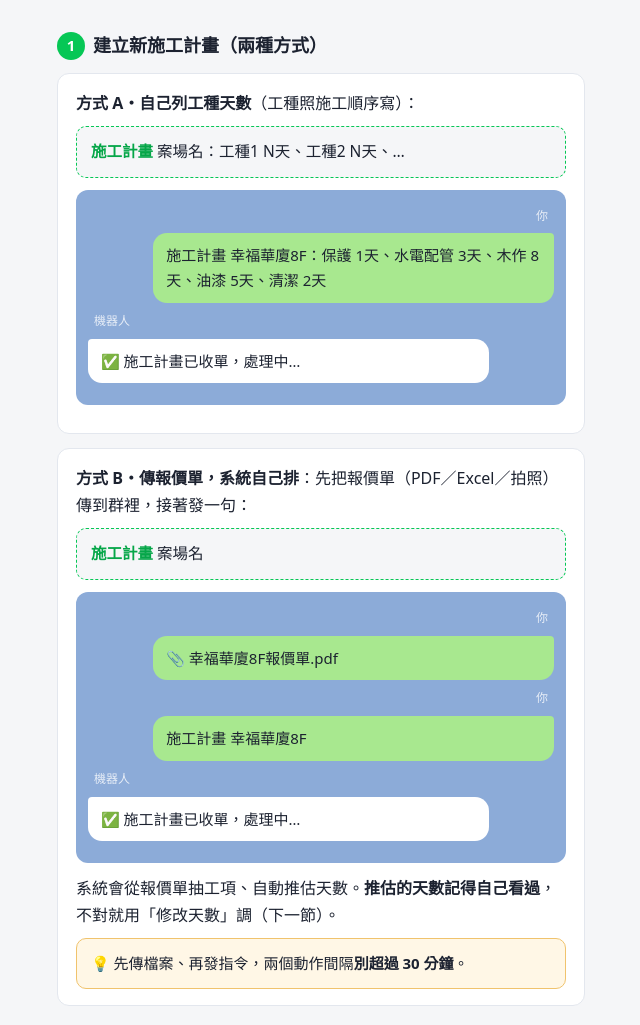
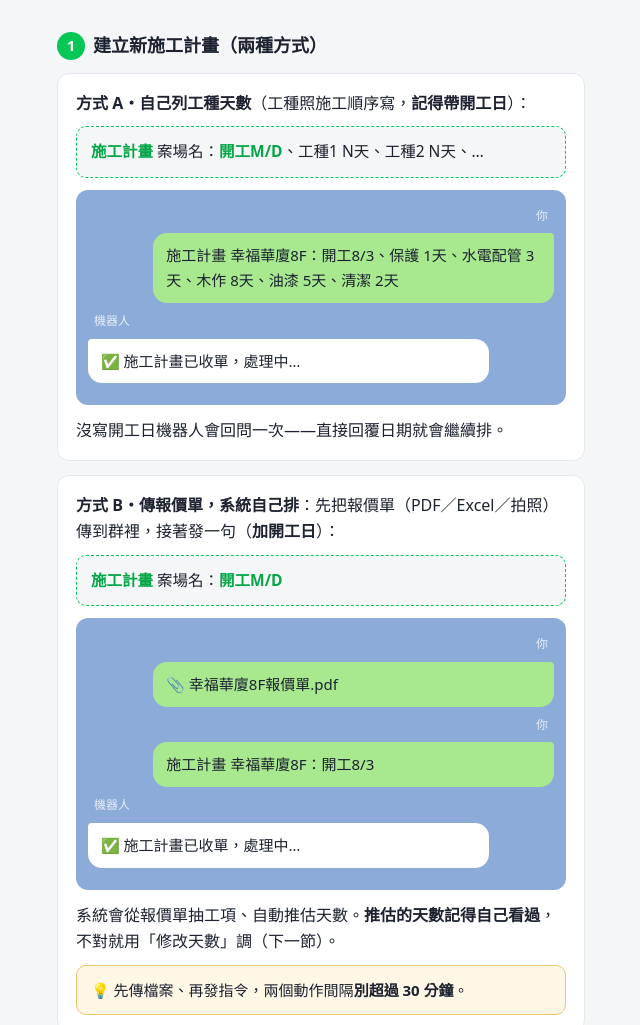
Before and after one commit to FennixChou/ruguo-plan-guide, a plain HTML site: page index.html in a window 1280 px wide. Shown: the part 411-1436 px from the top of the page, without its empty margins (319-959 px from the left). Drawn offline with Linux system fonts and the light colour scheme.

Commit message:
手冊 v2.2：教學範例全面帶開工日、修改指令補開工日改法
Co-Authored-By: Claude Fable 5 <noreply@anthropic.com>

```diff
--- a/index.html
+++ b/index.html
@@ -119,23 +119,24 @@
 
 <h2><span class="step">1</span>建立新施工計畫（兩種方式）</h2>
 <div class="card">
-  <b>方式 A・自己列工種天數</b>（工種照施工順序寫）：
-  <div class="fmt"><b>施工計畫</b> 案場名：工種1 N天、工種2 N天、…</div>
+  <b>方式 A・自己列工種天數</b>（工種照施工順序寫，<b>記得帶開工日</b>）：
+  <div class="fmt"><b>施工計畫</b> 案場名：<b>開工M/D</b>、工種1 N天、工種2 N天、…</div>
   <div class="chat">
     <div class="who r">你</div>
-    <div class="bubble me">施工計畫 幸福華廈8F：保護 1天、水電配管 3天、木作 8天、油漆 5天、清潔 2天</div>
+    <div class="bubble me">施工計畫 幸福華廈8F：開工8/3、保護 1天、水電配管 3天、木作 8天、油漆 5天、清潔 2天</div>
     <div class="who">機器人</div>
     <div class="bubble bot">✅ 施工計畫已收單，處理中…</div>
   </div>
+  沒寫開工日機器人會回問一次——直接回覆日期就會繼續排。
 </div>
 <div class="card">
-  <b>方式 B・傳報價單，系統自己排</b>：先把報價單（PDF／Excel／拍照）傳到群裡，接著發一句：
-  <div class="fmt"><b>施工計畫</b> 案場名</div>
+  <b>方式 B・傳報價單，系統自己排</b>：先把報價單（PDF／Excel／拍照）傳到群裡，接著發一句（<b>加開工日</b>）：
+  <div class="fmt"><b>施工計畫</b> 案場名：<b>開工M/D</b></div>
   <div class="chat">
     <div class="who r">你</div>
     <div class="bubble me">📎 幸福華廈8F報價單.pdf</div>
     <div class="who r">你</div>
-    <div class="bubble me">施工計畫 幸福華廈8F</div>
+    <div class="bubble me">施工計畫 幸福華廈8F：開工8/3</div>
     <div class="who">機器人</div>
     <div class="bubble bot">✅ 施工計畫已收單，處理中…</div>
   </div>
@@ -154,6 +155,8 @@
     <div class="bubble bot">✅ 施工計畫已收單，處理中…</div>
   </div>
   改多項用頓號連著寫：<span class="fmt" style="display:block">施工計畫 幸福華廈8F：木作改12天、油漆改6天</span>
+  開工日也能改：<span class="fmt" style="display:block">施工計畫 幸福華廈8F：開工日改8/10</span>
+  排程一律照真實日曆：<b>週六日與春節等停工期間自動跳過</b>，改完摘要會列新的起訖日期與完工日。
 </div>
 
 <h2><span class="step">3</span>查案場網頁連結</h2>
```
